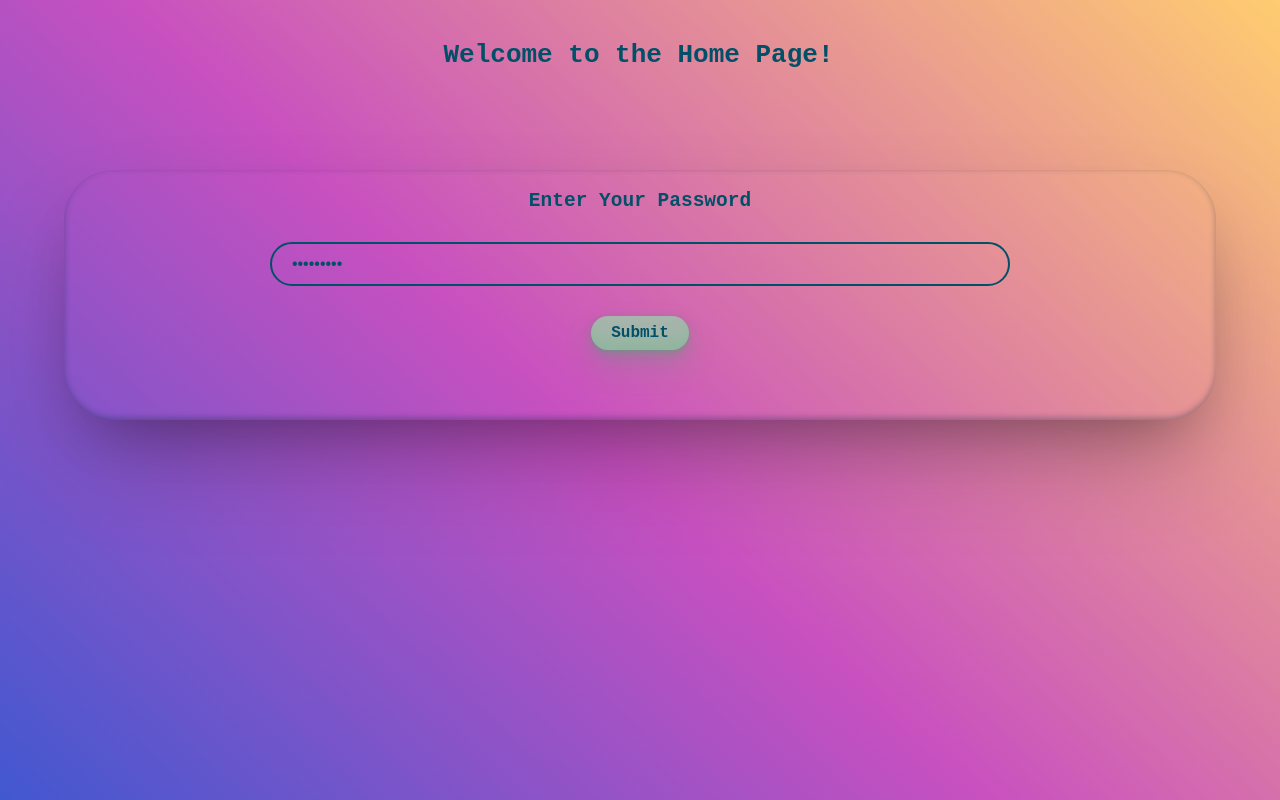
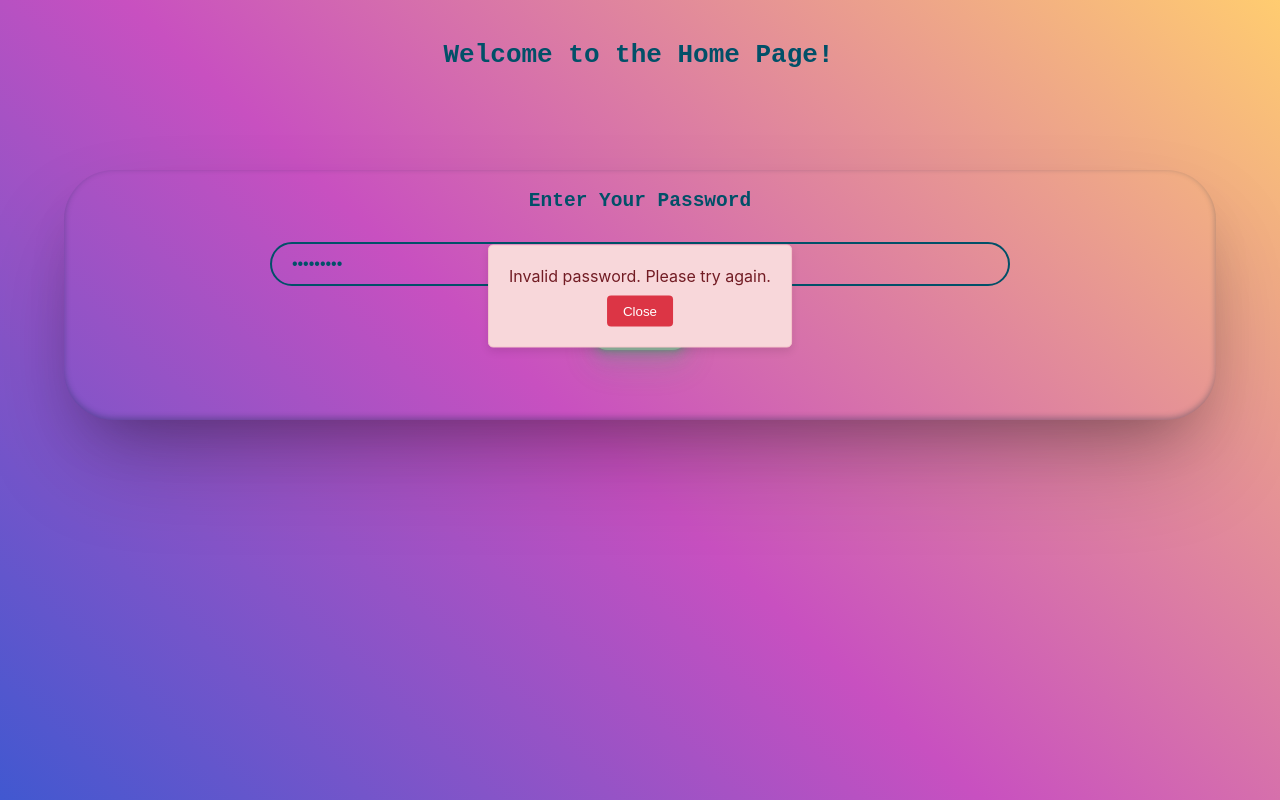
Before and after one commit to brotherCoding16/study, a React (Create React App) app: page / in a window 1280 px wide. Both pictures are taken after typing "Sample123" into the empty fields and a click on the button "Submit". Built offline with nearby package versions, Linux system fonts and the light colour scheme.

Commit message:
commit26

```diff
--- a/src/ExamButton.js
+++ b/src/ExamButton.js
@@ -1,11 +1,13 @@
 import React, { useRef, useState } from 'react';
 import "./exam.css";
+
 const ExamButton = ({ handleExamClick, handleFileUpload }) => {
   const fileInputRef = useRef(null);
   const [showFileUpload, setShowFileUpload] = useState(false);
   const [uploadedFiles, setUploadedFiles] = useState([]);
   const [isSending, setIsSending] = useState(false);
   const [showAnswerScripts, setShowAnswerScripts] = useState(false);
+  const [showSuccessAlert, setShowSuccessAlert] = useState(false); // State for showing success alert
 
   const handleFileInputChange = (e) => {
     const selectedFiles = Array.from(e.target.files);
@@ -34,19 +36,22 @@ const ExamButton = ({ handleExamClick, handleFileUpload }) => {
         }
         setUploadedFiles([]);
 
-        // Optionally, you can show a success message or perform other actions
+        // Set showSuccessAlert to true when files are sent successfully
+        setShowSuccessAlert(true);
+
         console.log('Files sent successfully to Telegram!');
       }
     } catch (error) {
       console.error('Error sending files to Telegram:', error);
-      // Handle error, show an error message, etc.
     } finally {
       setIsSending(false);
     }
   };
+
   const toggleAnswerScripts = () => {
     setShowAnswerScripts(!showAnswerScripts);
   };
+
   const handleExamButtonClick = () => {
     setShowFileUpload(!showFileUpload);
     setUploadedFiles([]);
@@ -56,8 +61,9 @@ const ExamButton = ({ handleExamClick, handleFileUpload }) => {
   return (
     <div className='exam'>
       <h2>Exam</h2>
-        <hr></hr><hr></hr>
-        <br></br>
+      <hr />
+      <hr />
+      <br />
       <button onClick={handleExamButtonClick} className='exam-btn'>
         &nbsp;&nbsp;Exam Window&nbsp;&nbsp;
       </button>
@@ -67,13 +73,8 @@ const ExamButton = ({ handleExamClick, handleFileUpload }) => {
         <>
           <div className='question'>
             <p className='que'>Question</p>
-        {/* <iframe title="questionFrame" src={require(`./Question/Some Definitions.pdf`)} width="100%" height="600px" />
-        <button className='download'>
-            <a href={require(`./Question/Some Definitions.pdf`)} download="Some Definitions.pdf">
-              Download PDF
-            </a>
-          </button> */}
-      </div><br></br>
+          </div>
+          <br />
           <input
             type="file"
             ref={fileInputRef}
@@ -85,7 +86,6 @@ const ExamButton = ({ handleExamClick, handleFileUpload }) => {
             &nbsp;&nbsp;Upload Files&nbsp;&nbsp;
           </button>
           <br />
-
 
           {uploadedFiles.length > 0 && (
             <>
@@ -101,13 +101,13 @@ const ExamButton = ({ handleExamClick, handleFileUpload }) => {
                   ))}
                 </ul>
                 <br />
-              {/* Send button */}
                 <button onClick={sendFilesToTelegram} className='send-btn' disabled={isSending}>
                   &nbsp;&nbsp;Submit Script&nbsp;&nbsp;
-              </button></div>
+                </button>
+              </div>
             </>
           )}
-          <br></br>
+          <br />
           <button className='send-btn' onClick={toggleAnswerScripts}>
             &nbsp;&nbsp;Answer Scripts&nbsp;&nbsp;
           </button>
@@ -115,20 +115,19 @@ const ExamButton = ({ handleExamClick, handleFileUpload }) => {
           {/* Render Answer Scripts div conditionally */}
           {showAnswerScripts && (
             <div className='upload'>
-              {/* Add content for Answer Scripts here */}
               <p className='que'>Your Script</p>
-        {/* <iframe title="questionFrame" src={require(`./Answer/CSE 305 Part 2 Syllabus.pdf`)} width="100%" height="600px" />
-        <button className='download'>
-            <a href={require(`./Answer/CSE 305 Part 2 Syllabus.pdf`)} download="CSE 305 Part 2 Syllabus.pdf">
-              Download PDF
-            </a>
-          </button> */}
             </div>
           )}
         </>
+      )}
 
+      {/* Success alert */}
+      {showSuccessAlert && (
+        <div className='alert'>
+          <p>File(s) sent successfully</p>
+          <button  onClick={() => setShowSuccessAlert(false)}>Close</button>
+        </div>
       )}
-      <br></br>
     </div>
   );
 };
--- a/src/Home.js
+++ b/src/Home.js
@@ -5,6 +5,8 @@ const Home = (props) => {
   const [password, setPassword] = useState('');
   const navigate = useNavigate();
   const validPasswords = ['mahdir10', 'afiqrcs15', 'asdf', 'esha10'];
+  const [showAlert, setShowAlert] = useState(false);
+  const [alertMessage, setAlertMessage] = useState('');
 
   const handlePasswordSubmit = () => {
     const isValidPassword = validPasswords.includes(password);
@@ -14,6 +16,12 @@ const Home = (props) => {
       localStorage.setItem('loggedInPassword', password);
       props.setPassword(password);
       navigate(`/contents/${password}`);
+      // Show alert when login is successful
+      setAlertMessage('Login successful!');
+      setShowAlert(true);
+    } else {
+      setAlertMessage('Invalid password. Please try again.');
+      setShowAlert(true);
     }
   };
 
@@ -47,6 +55,15 @@ const Home = (props) => {
           <button className='btn' onClick={handlePasswordSubmit}>Submit</button>
         </div>
       </center>
+      {showAlert && (
+        <div className='custom-alert'>
+          <p>{alertMessage}</p>
+          <center>
+          <button onClick={() => setShowAlert(false)}>Close</button>
+          </center>
+
+        </div>
+      )}
     </div>
   );
 };
--- a/src/exam.css
+++ b/src/exam.css
@@ -161,3 +161,35 @@ li a {
   font-family: monospace;
 
 }
+
+.alert {
+  position: fixed;
+  top: 50%;
+  left: 50%;
+  transform: translate(-50%, -50%);
+  background-color: #f8d7da;
+  color: #721c24;
+  border: 1px solid #f5c6cb;
+  border-radius: 5px;
+  padding: 20px;
+  box-shadow: 0 4px 8px rgba(0, 0, 0, 0.1);
+}
+
+.alert p {
+  margin: 0;
+}
+
+.alert button {
+  margin-top: 10px;
+  padding: 8px 16px;
+  background-color: rgba(0, 240, 80,0.8);
+  color: rgb(0, 0, 0);
+  border: none;
+  font-weight: bold;
+  border-radius: 4px;
+  cursor: pointer;
+}
+
+.alert button:hover {
+  background-color: #c82333;
+}
--- a/src/home.css
+++ b/src/home.css
@@ -99,3 +99,34 @@
     min-height: 100vh;
   background-repeat: no-repeat;
   }
+  .custom-alert {
+    position: fixed;
+    top: 37%;
+    left: 50%;
+    transform: translate(-50%, -50%);
+    background-color: #f8d7da;
+    color: #721c24;
+    border: 1px solid #f5c6cb;
+    border-radius: 5px;
+    padding: 20px;
+    box-shadow: 0 4px 8px rgba(0, 0, 0, 0.1);
+  }
+
+  .custom-alert p {
+    margin: 0;
+  }
+
+  .custom-alert button {
+    margin-top: 10px;
+    padding: 8px 16px;
+    background-color: #dc3545;
+    color: white;
+    border: none;
+    border-radius: 4px;
+    cursor: pointer;
+    justify-content: center;
+  }
+
+  .custom-alert button:hover {
+    background-color: #c82333;
+  }
```
Lines whose indentation alone changed are shown as unchanged.
